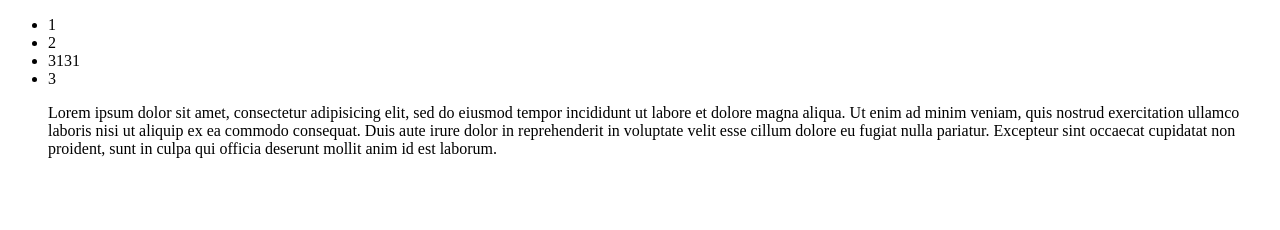
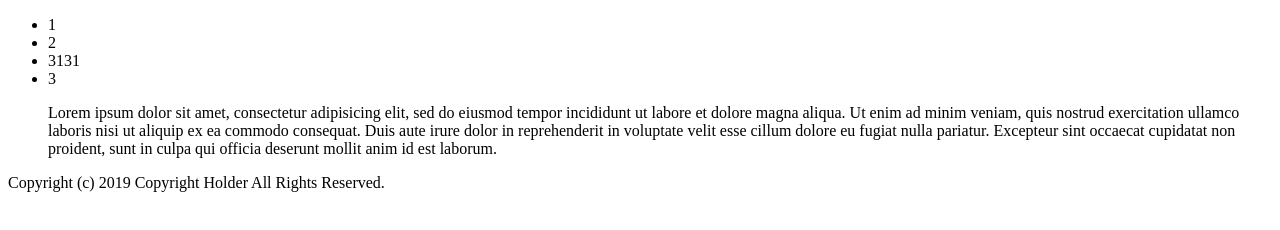
Before and after one commit to volkovZ1/test1, a plain HTML site: page index.html in a window 1280 px wide. Drawn offline with Linux system fonts and the light colour scheme.

Commit message:
Copyrate

```diff
--- a/index.html
+++ b/index.html
@@ -13,6 +13,7 @@
       <p>Lorem ipsum dolor sit amet, consectetur adipisicing elit, sed do eiusmod tempor incididunt ut labore et dolore magna aliqua. Ut enim ad minim veniam, quis nostrud exercitation ullamco laboris nisi ut aliquip ex ea commodo consequat. Duis aute irure dolor in reprehenderit in voluptate velit esse cillum dolore eu fugiat nulla pariatur. Excepteur sint occaecat cupidatat non proident, sunt in culpa qui officia deserunt mollit anim id est laborum.</p>
 
     </ul>
+    <p>Copyright (c) 2019 Copyright Holder All Rights Reserved.</p>
 
   </body>
 </html>
```
